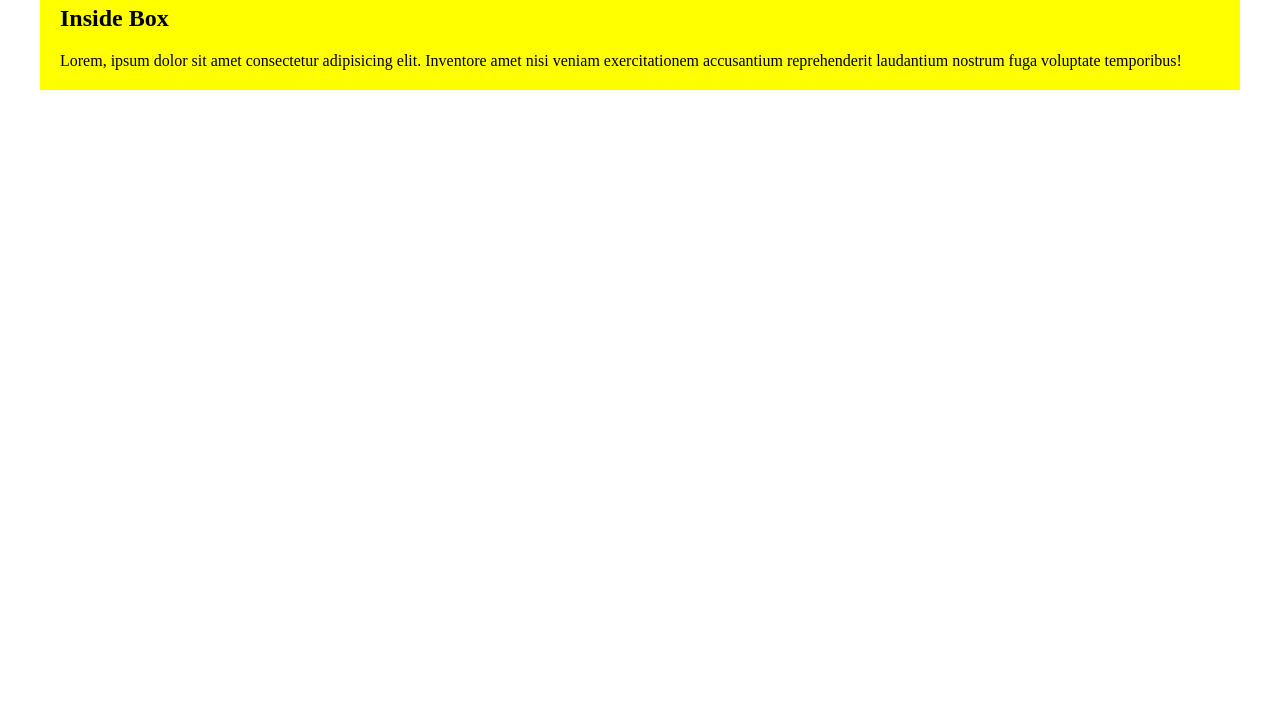
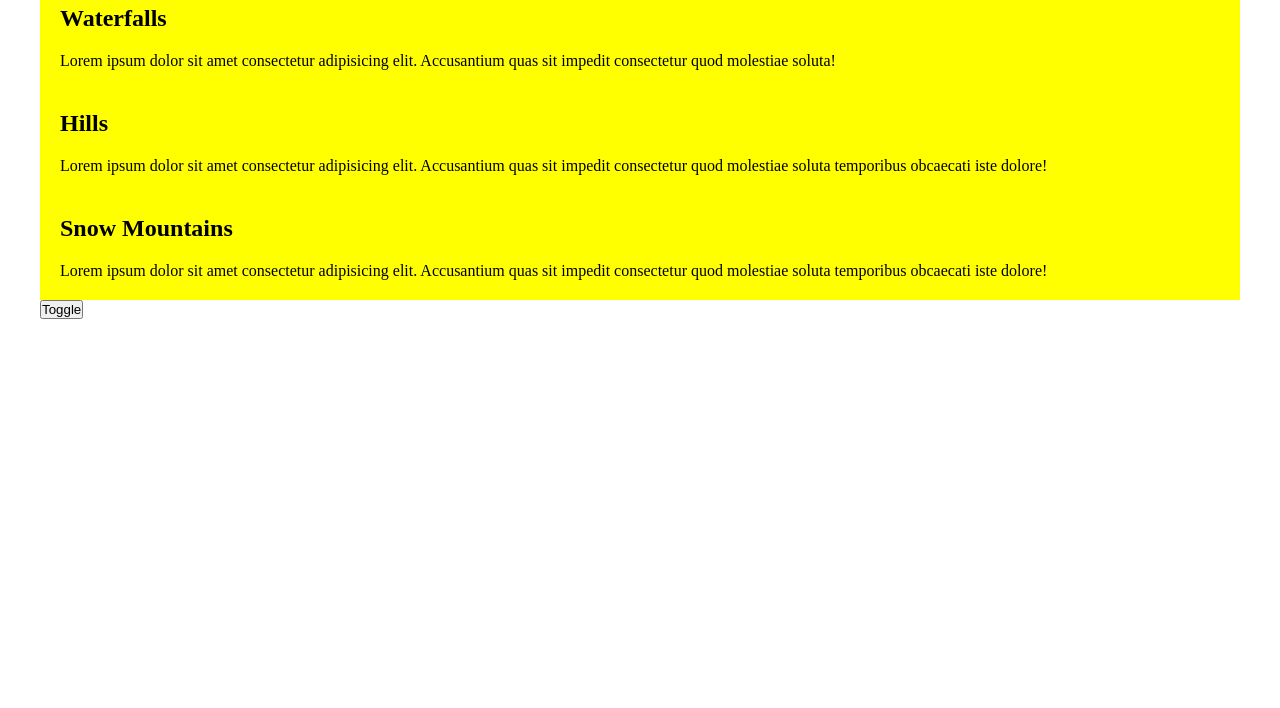
Before and after one commit to Hem1144/all-about-css, a plain HTML site: page dark-mode/index.html in a window 1280 px wide. Shown: the part 92-800 px from the top of the page. Drawn offline with Linux system fonts and the light colour scheme.

Commit message:
feat: Added the required html code for this project

```diff
--- a/dark-mode/index.html
+++ b/dark-mode/index.html
@@ -2,21 +2,46 @@
 <html lang="en">
   <head>
     <meta charset="UTF-8" />
+    <meta http-equiv="X-UA-Compatible" content="IE=edge" />
     <meta name="viewport" content="width=device-width, initial-scale=1.0" />
-    <title>Dark Mode</title>
+    <title>Variables in CSS</title>
     <link rel="stylesheet" href="./style.css" />
   </head>
   <body>
     <div class="container">
-      <h1>Inside Container</h1>
+      <h1>Nature Park</h1>
       <div class="box">
-        <h2>Inside Box</h2>
+        <h2>Waterfalls</h2>
         <p>
-          Lorem, ipsum dolor sit amet consectetur adipisicing elit. Inventore
-          amet nisi veniam exercitationem accusantium reprehenderit laudantium
-          nostrum fuga voluptate temporibus!
+          Lorem ipsum dolor sit amet consectetur adipisicing elit. Accusantium
+          quas sit impedit consectetur quod molestiae soluta!
         </p>
       </div>
+      <div class="box">
+        <h2>Hills</h2>
+        <p>
+          Lorem ipsum dolor sit amet consectetur adipisicing elit. Accusantium
+          quas sit impedit consectetur quod molestiae soluta temporibus
+          obcaecati iste dolore!
+        </p>
+      </div>
+      <div class="box">
+        <h2>Snow Mountains</h2>
+        <p>
+          Lorem ipsum dolor sit amet consectetur adipisicing elit. Accusantium
+          quas sit impedit consectetur quod molestiae soluta temporibus
+          obcaecati iste dolore!
+        </p>
+      </div>
+
+      <button id="toggle">Toggle</button>
     </div>
+
+    <script>
+      const toggleBtn = document.getElementById("toggle");
+      toggleBtn.onclick = () => {
+        document.body.classList.toggle("dark");
+      };
+    </script>
   </body>
 </html>
```
